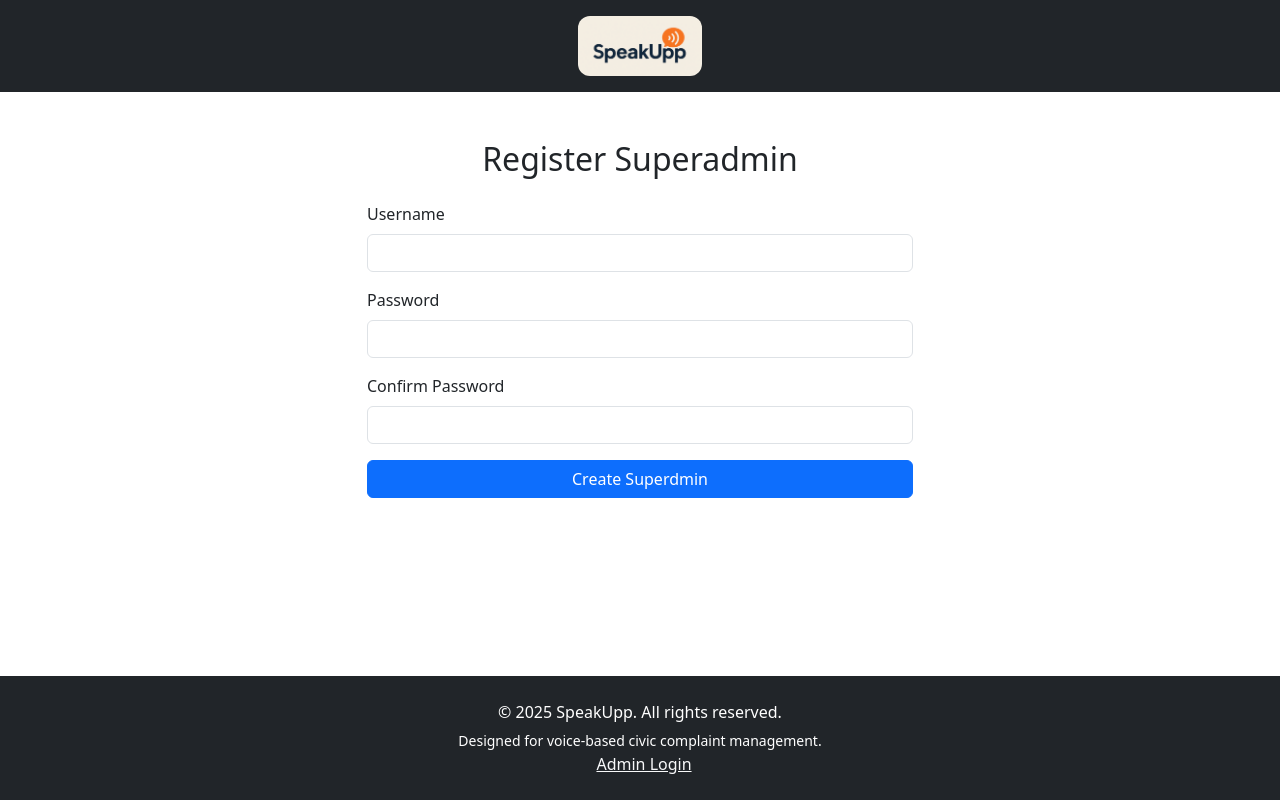
After one commit to wallalwar-om/Voice-to-Text-Complaint-System, a Flask app: page /createsuperadmin in a window 1280 px wide. The commit adds this page. Run offline with Flask 3, Linux system fonts and the light colour scheme; data that the repository does not hold is empty.

Commit message:
Updated, create superadmin

```diff
--- a/app.py
+++ b/app.py
@@ -20,15 +20,41 @@ DATABASE = os.getenv('DATABASE')
 db = client[DATABASE]
 coll = db['complaints']
 
-#Insert Default Superadmin once
-admin_username = os.getenv('DEFAULT_ADMIN_USERNAME')
-admin_password = os.getenv('DEFAULT_ADMIN_PASSWORD')
-if not db.admins.find_one({"role": "superadmin"}):
-    db.admins.insert_one({
-        "username": admin_username,
-        "password": admin_password,
-        "role": "superadmin"
-    })
+
+# passing to all templates using context_processor
+@app.context_processor
+def inject_role():
+    role = db.admins.find_one({'role': 'superadmin'})
+    return dict(role=role)
+
+
+@app.route('/createsuperadmin', methods=['GET', 'POST'])
+def create_superadmin():
+
+    # existing_superadmin = db.admins.find_one({'role': 'superadmin'})
+    # if existing_superadmin:
+    #     return redirect(url_for('admin_login'))
+
+    if request.method == 'POST':
+        sa_username = request.form['username'].strip()
+        sa_password = request.form['password'].strip()
+        confirm_password = request.form['confirm_password'].strip()
+
+        if db.admins.find_one({"username": sa_username}):
+            return render_template('admin_register.html', error="Username already exists.")
+
+        if sa_password != confirm_password:
+            return render_template('admin_register.html', error="Passwords do not match.")
+
+        db.admins.insert_one({
+            "username": sa_username,
+            "password": sa_password,
+            "role": "superadmin"
+        })
+        return redirect(url_for('admin_login'))
+
+    return render_template('register_superadmin.html')
+
 
 @app.route('/')
 def home():
@@ -36,7 +62,9 @@ def home():
     complaints = db.complaints.find().sort('date', -1).limit(5)
     total_complaints = db.complaints.count_documents({})
 
-    return render_template('home.html', complaints=complaints, total_complaints=total_complaints)
+    role = db.admins.find_one({'role': 'superadmin'})
+
+    return render_template('home.html', complaints=complaints, total_complaints=total_complaints, role=role)
 
 
 @app.route('/register', methods=['GET', 'POST'])
@@ -82,8 +110,10 @@ def register():
 
     return render_template('register.html')
 
+
 @app.route('/admin', methods=['GET', 'POST'])
 def admin_login():
+
     if request.method == "POST":
         username = request.form['username'].strip()
         password = request.form['password'].strip()
@@ -97,6 +127,7 @@ def admin_login():
             return render_template('admin_login.html', error="Invalid Credentials!")
 
     return render_template('admin_login.html')
+
 
 @app.route('/admin/dashboard', methods=['GET'])
 def admin_dashboard():
@@ -118,6 +149,7 @@ def admin_dashboard():
         total_complaints=total_complaints,
         selected_category=category
     )
+
 
 @app.route('/admin/register', methods=['GET', 'POST'])
 def admin_register():
@@ -144,10 +176,12 @@ def admin_register():
 
     return render_template('admin_register.html')
 
+
 @app.route('/logout')
 def logout():
     session.clear()
     return redirect(url_for('admin_login'))
+
 
 @app.route('/audio/<complaint_id>')
 def serve_audio(complaint_id):
@@ -201,6 +235,7 @@ def promote_admin(admin_id):
     flash("Admin promoted to superadmin.")
     return redirect(url_for('superadmin_dashboard'))
 
+
 @app.route('/delete/<admin_id>')
 def delete_admin(admin_id):
     db.admins.delete_one({"_id": ObjectId(admin_id)})
--- a/templates/admin_login.html
+++ b/templates/admin_login.html
@@ -1,5 +1,6 @@
 {% extends "base.html" %}
 {% block content %}
+
 <div class="container mt-5">
   <div class="col-md-6 offset-md-3">
     <h2 class="text-center mb-4">Admin Login</h2>
--- a/templates/base.html
+++ b/templates/base.html
@@ -31,7 +31,12 @@
       <p class="mb-1">&copy; 2025 SpeakUpp. All rights reserved.</p>
       <small>Designed for voice-based civic complaint management.</small>
       <br>
+
+      {% if not role %}
+      <a href="{{ url_for('create_superadmin') }}" class="text-light text-decoration-underline ms-2">Admin Login</a>
+      {% else %}
       <a href="{{ url_for('admin_login') }}" class="text-light text-decoration-underline ms-2">Admin Login</a>
+      {% endif %}
     </div>
   </footer>
 </body>
--- /dev/null
+++ b/templates/register_superadmin.html
@@ -0,0 +1,33 @@
+{% extends "base.html" %}
+{% block content %}
+
+
+<div class="container mt-5">
+    <h2 class="text-center mb-4">Register Superadmin</h2>
+    <div class="row justify-content-center">
+        <div class="col-md-6">
+
+            {% if error %}
+            <div class="alert alert-danger">{{ error }}</div>
+            {% endif %}
+
+            <form method="POST">
+                <div class="mb-3">
+                    <label class="form-label">Username</label>
+                    <input type="text" name="username" class="form-control" required />
+                </div>
+                <div class="mb-3">
+                    <label class="form-label">Password</label>
+                    <input type="password" name="password" class="form-control" required />
+                </div>
+                <div class="mb-3">
+                    <label class="form-label">Confirm Password</label>
+                    <input type="password" name="confirm_password" class="form-control" required />
+                </div>
+                <button type="submit" class="btn btn-primary w-100">Create Superdmin</button>
+            </form>
+
+        </div>
+    </div>
+</div>
+{% endblock %}
```
Also changed, not shown: static/styles.css (line endings or trailing spaces).
